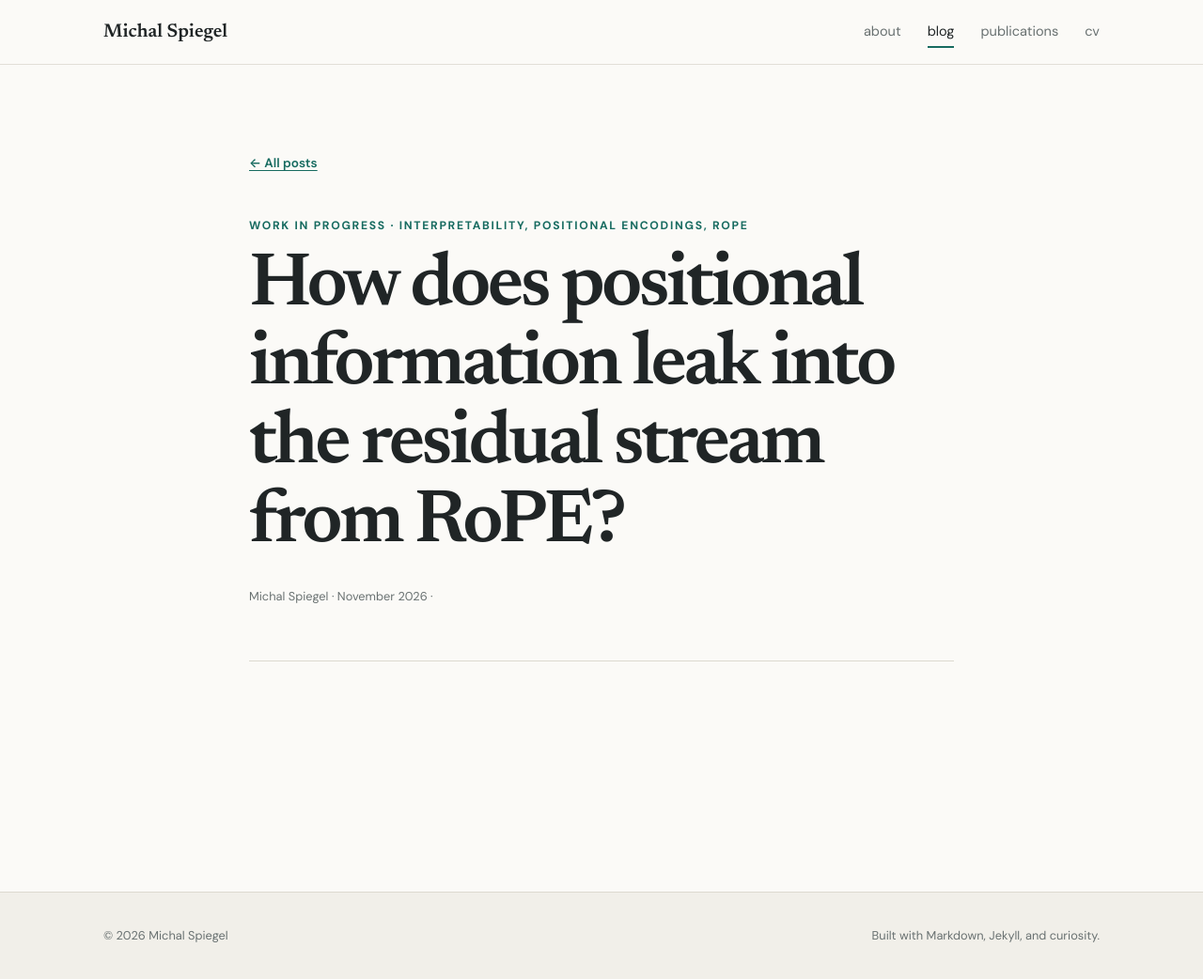
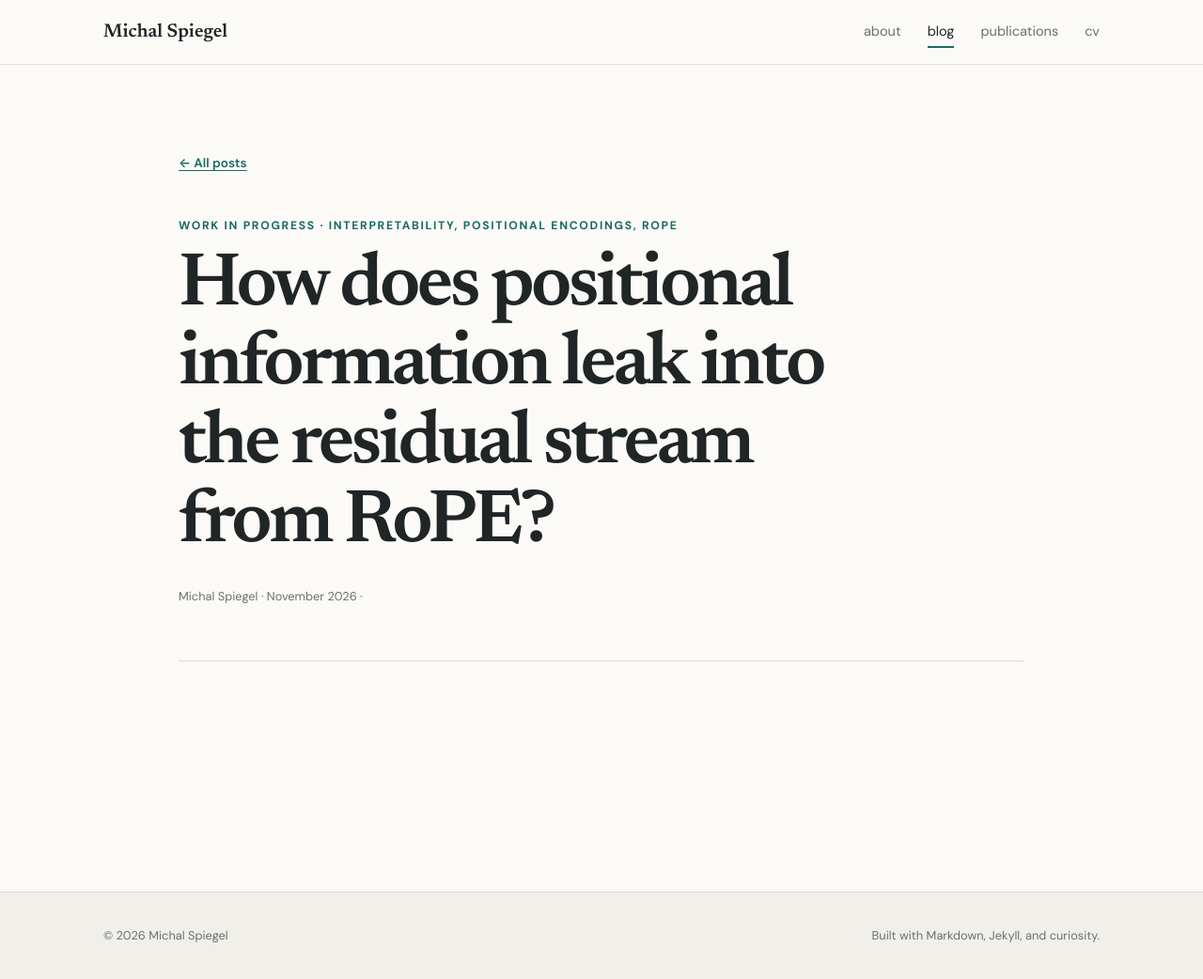
Before and after one commit to michalspiegel/michalspiegel.github.io, a Jekyll site: the page built from _posts/2026-11-02-rope-position-leakage.md, in a window 1280 px wide and 1042 px high. Shown: the whole window at 94% size. Built offline with Jekyll 4.4.1, drawn with Linux system fonts in a browser that asks for light colours.

Commit message:
Scale article images to column, widen article and text
Co-Authored-By: Claude Sonnet 5.5 <noreply@anthropic.com>

```diff
--- a/assets/style.css
+++ b/assets/style.css
@@ -397,7 +397,7 @@ footer {
 }
 
 .article {
-  width: min(750px, calc(100% - 48px));
+  width: min(900px, calc(100% - 64px));
   margin: 0 auto;
   padding: 90px 0 120px;
 }
@@ -430,7 +430,7 @@ footer {
 
 .article-body {
   font-family: var(--serif);
-  font-size: 1.19rem;
+  font-size: 1.25rem;
   line-height: 1.75;
 }
 
@@ -514,6 +514,13 @@ footer {
 .article-body .katex-display {
   overflow-x: auto;
   overflow-y: hidden;
+}
+
+.article-body img {
+  display: block;
+  max-width: 100%;
+  height: auto;
+  margin: 2em auto;
 }
 
 .article-body li {
```
